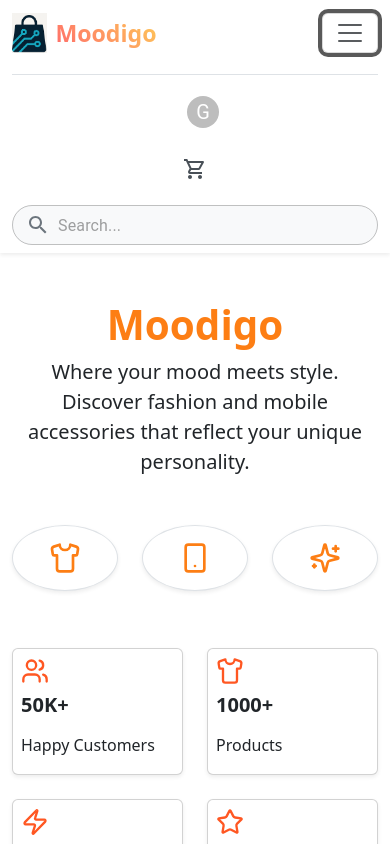
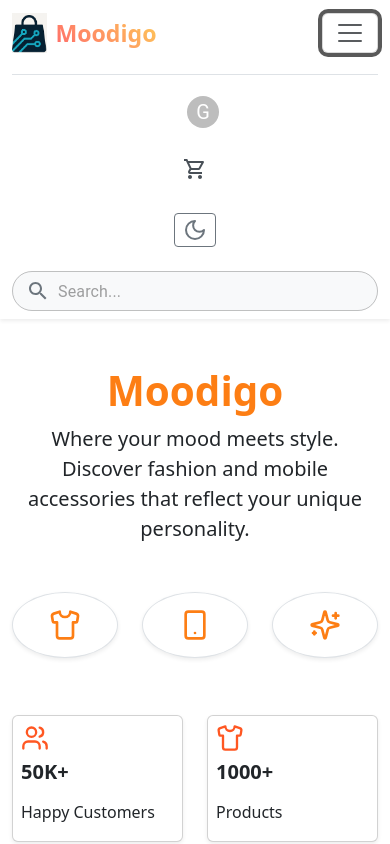
Before and after one commit to sauravpanigrahi/Moodigo, a React (Vite) app in the folder Frontend/: page /about in a window 390 px wide. Both pictures are taken after a click on the button 350 px from the left and 33 px from the top of the page. Shown: the top 844 px of the page. Built offline with nearby package versions, Linux system fonts and the light colour scheme; no server answers.

Commit message:
dark  mode on

```diff
--- a/Frontend/src/components/navbar.jsx
+++ b/Frontend/src/components/navbar.jsx
@@ -158,9 +158,8 @@ const Navbar = ({ cartCount }) => {
             </div>
 
             {/* Sign Up & Dark Mode Button - Hidden on mobile */}
-            <div className="nav-item d-none d-lg-flex align-items-center gap-2">
-
-
+            <div className="nav-item d-flex align-items-center gap-2">
+            {/* <div className="nav-item d-none d-lg-flex align-items-center gap-2"> */}
               <button
                 className="btn btn-outline-secondary btn-sm"
                 onClick={() => toggleDarkMode()}
```
